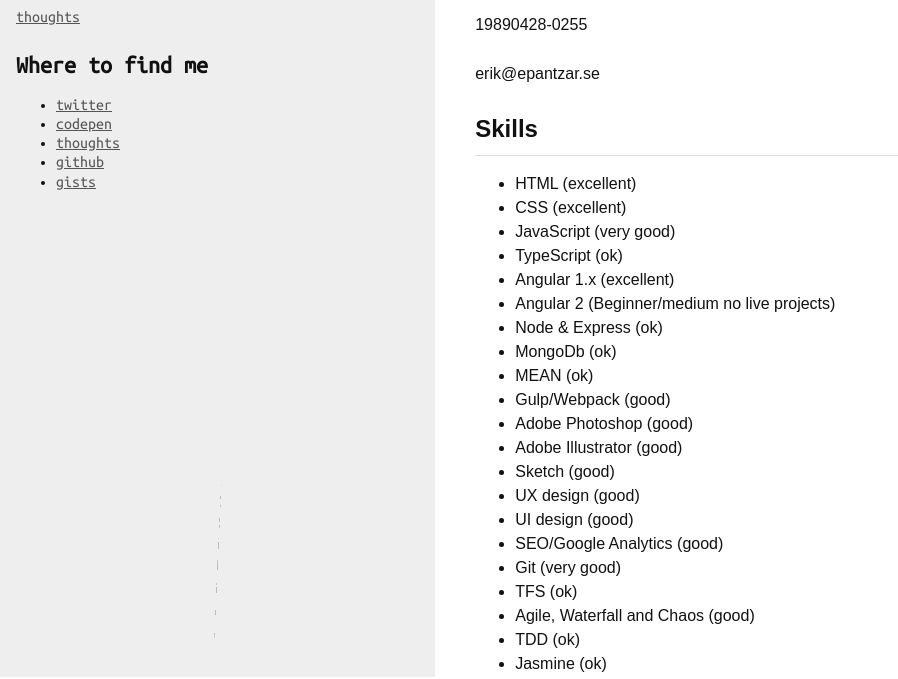
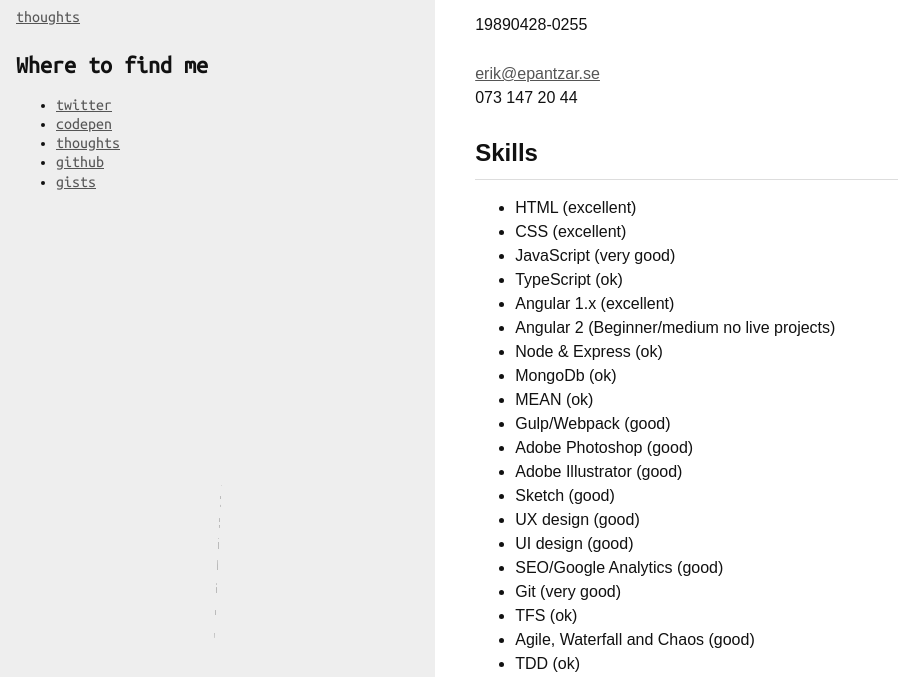
Before and after one commit to erikpantzar/erikpantzar.github.io, a website: page about/index.html in a window 1280 px wide. Shown: the part 123-802 px from the top of the page, without its empty margins (0-898 px from the left). Drawn offline with Linux system fonts and the light colour scheme.

Commit message:
Update index.html

```diff
--- a/about/index.html
+++ b/about/index.html
@@ -241,7 +241,7 @@
 
 <p>19890428-0255</p>
 
-<p>erik@epantzar.se</p>
+<p><a href="mailto:erik@epantzar.se">erik@epantzar.se</a><br>073 147 20 44</p>
 
 <h2 id="skills">Skills</h2>
 
```
